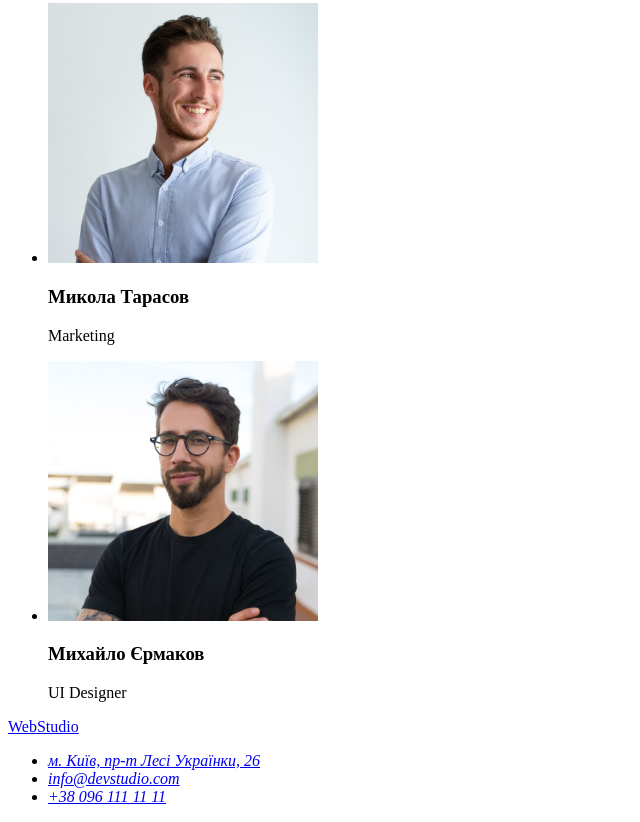
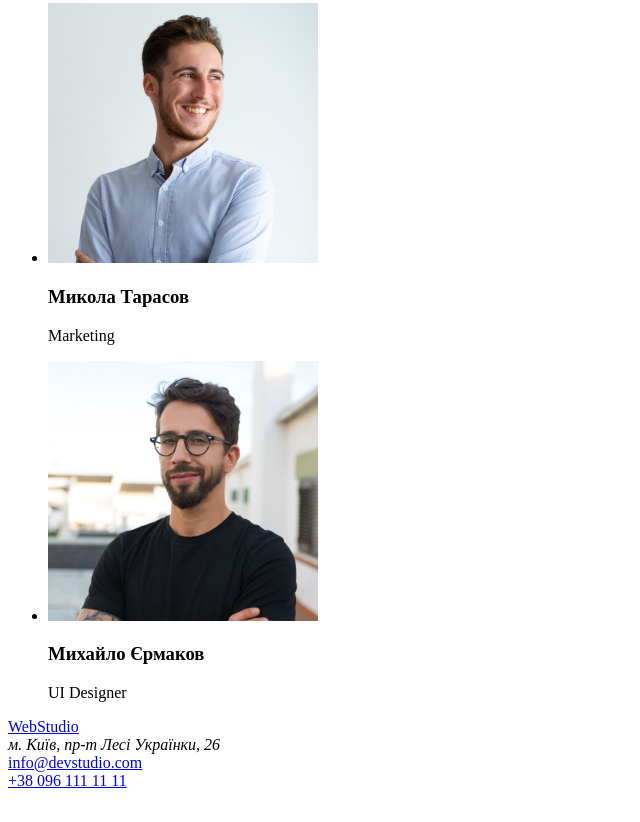
Before and after one commit to Palchuk13/goit-markup-hw-01, a plain HTML site: page index.html in a window 1280 px wide. Shown: the part 2285-3107 px from the top of the page, without its empty margins (0-640 px from the left). After the commit the page ends 3083 px from the top, so only its background shows below. Drawn offline with Linux system fonts and the light colour scheme.

Commit message:
making changes index.html

```diff
--- a/index.html
+++ b/index.html
@@ -88,19 +88,10 @@
     <footer>
       <a href="#"><span>Web</span>Studio</a>
       <address id="contacts">
-        <ul>
-          <li>
-            <a
-              href="https://goo.gl/maps/XCPx4b5fqyjoyt1S6 "
-              target="_blank"
-              rel="noopener nofollow noreferrer"
-              >м. Київ, пр-т Лесі Українки, 26</a
-            >
-          </li>
-          <li><a href="mailto:info@devstudio.com">info@devstudio.com</a></li>
-          <li><a href="tel:+380961111111">+38 096 111 11 11</a></li>
-        </ul>
+          <a>м. Київ, пр-т Лесі Українки, 26</a>
       </address>
+          <a href="mailto:info@devstudio.com">info@devstudio.com</a><br>
+          <a href="tel:+380961111111">+38 096 111 11 11</a>
     </footer>
   </body>
 </html>
```
